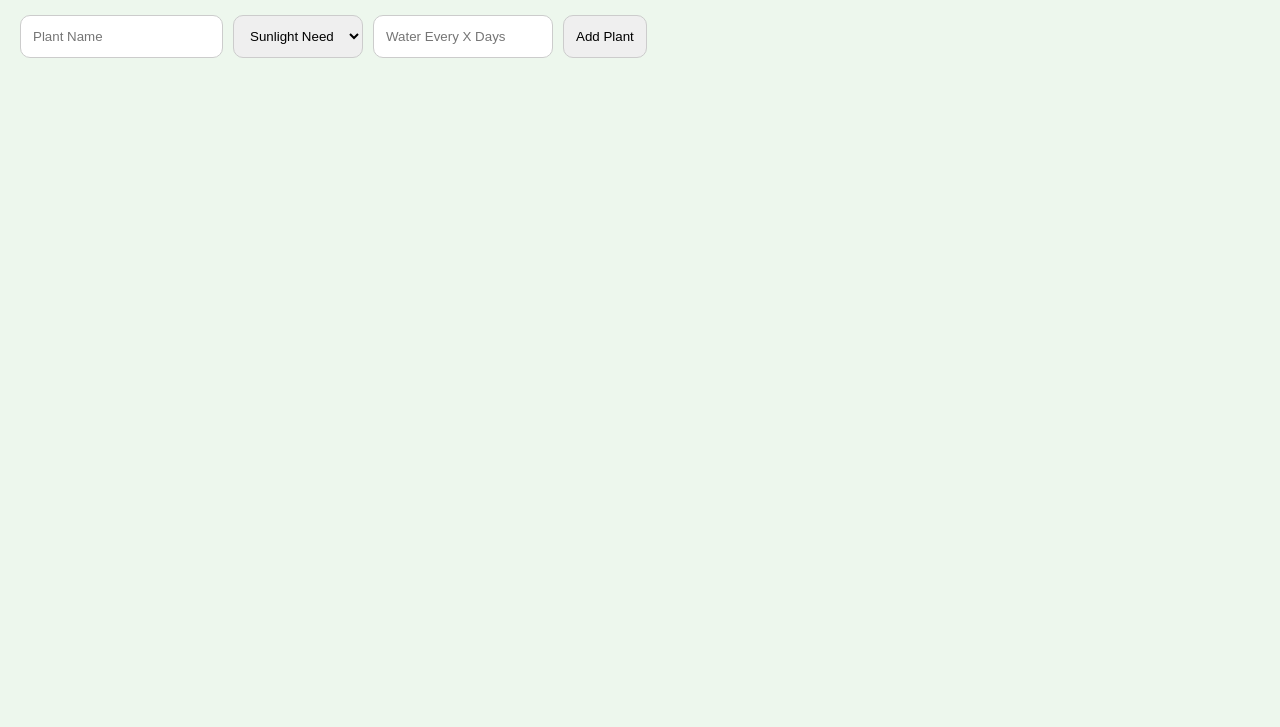
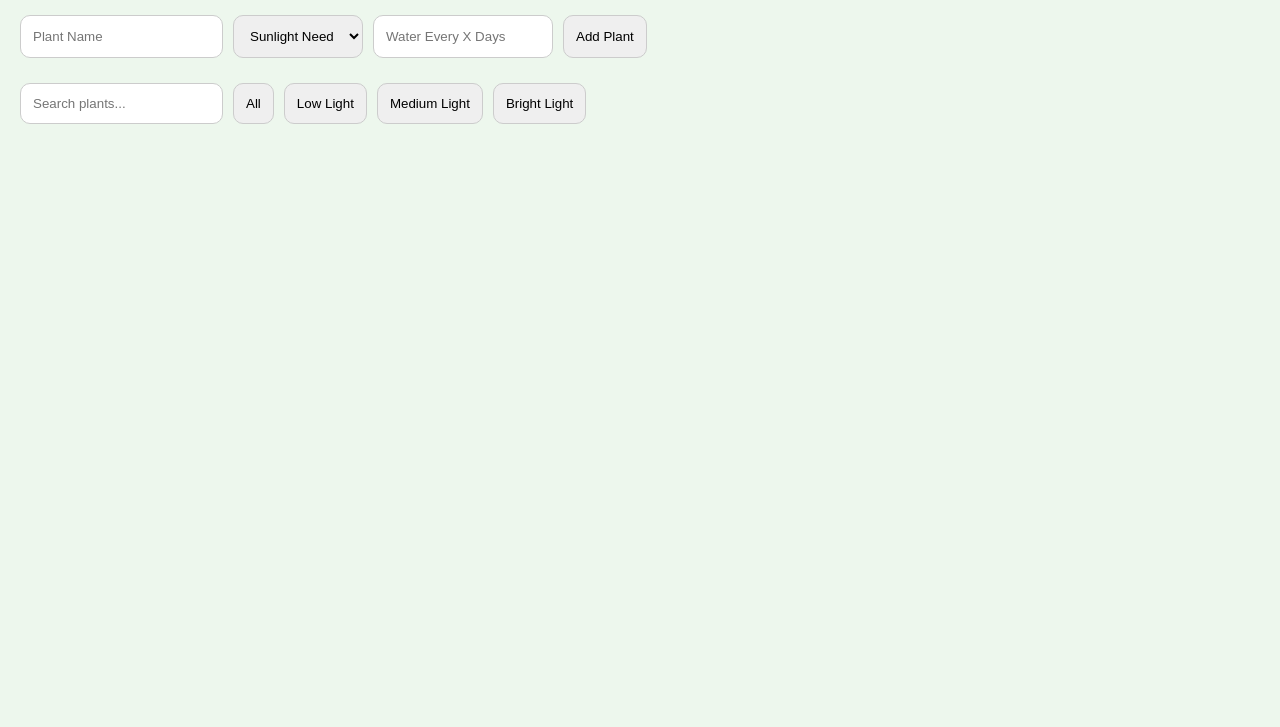
Before and after one commit to tahmina-official/SBA-316-Plant-Parent-Companion, a plain HTML site: page index.html in a window 1280 px wide. Shown: the part 73-800 px from the top of the page. Drawn offline with Linux system fonts and the light colour scheme.

Commit message:
Added Filter Section

```diff
--- a/index.html
+++ b/index.html
@@ -47,6 +47,29 @@
 
         </section>
 
+        <!-- SEARCH + FILTER -->
+        <section class="control-panel">
+
+            <input type="text" id="searchPlantInput" placeholder="Search plants..." />
+
+            <button class="filterButton" data-light="All">
+                All
+            </button>
+
+            <button class="filterButton" data-light="Low Light">
+                Low Light
+            </button>
+
+            <button class="filterButton" data-light="Medium Light">
+                Medium Light
+            </button>
+
+            <button class="filterButton" data-light="Bright Light">
+                Bright Light
+            </button>
+
+        </section>
+
 
 
 </body>
--- a/style.css
+++ b/style.css
@@ -66,3 +66,10 @@ button {
   color: red;
   margin-top: 10px;
 }
+
+.control-panel {
+  display: flex;
+  gap: 10px;
+  flex-wrap: wrap;
+  margin-bottom: 25px;
+}
```
